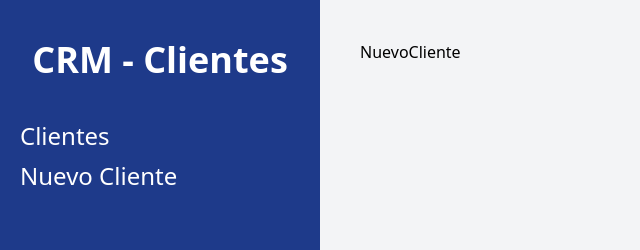
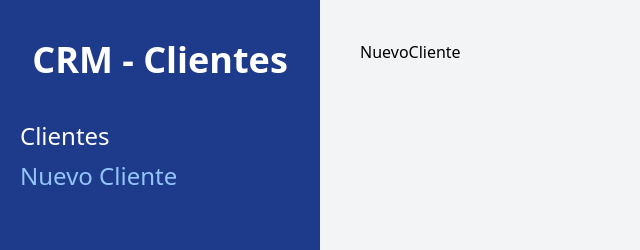
Before and after one commit to oscarandresdav/crm-vite-react, a React (Vite) app: page /clientes/nuevo in a window 1280 px wide. Shown: the top 250 px of the page, without its empty margins (0-640 px from the left). Built offline with nearby package versions, Linux system fonts and the light colour scheme.

Commit message:
Resaltar la página actual

```diff
--- a/src/components/Layout.jsx
+++ b/src/components/Layout.jsx
@@ -1,6 +1,10 @@
-import { Link, Outlet } from "react-router-dom";
+import { Link, Outlet, useLocation } from "react-router-dom";
 
 const Layout = () => {
+  const location = useLocation();
+
+  console.log(location);
+
   return (
     <div className="md:flex md:min-h-screen">
       <aside className="md:w-1/4 bg-blue-900 px-5 py-10">
@@ -10,13 +14,19 @@
 
         <nav className="mt-10">
           <Link
-            className="text-2xl block mt-2 hover:text-blue-300 text-white"
+            className={`${
+              location.pathname === "/" ? "text-blue-300" : "text-white"
+            } text-2xl block mt-2 hover:text-blue-300`}
             to="/"
           >
             Clientes
           </Link>
           <Link
-            className="text-2xl block mt-2 hover:text-blue-300 text-white"
+            className={`${
+              location.pathname === "/clientes/nuevo"
+                ? "text-blue-300"
+                : "text-white"
+            } text-2xl block mt-2 hover:text-blue-300`}
             to="/clientes/nuevo"
           >
             Nuevo Cliente
```
